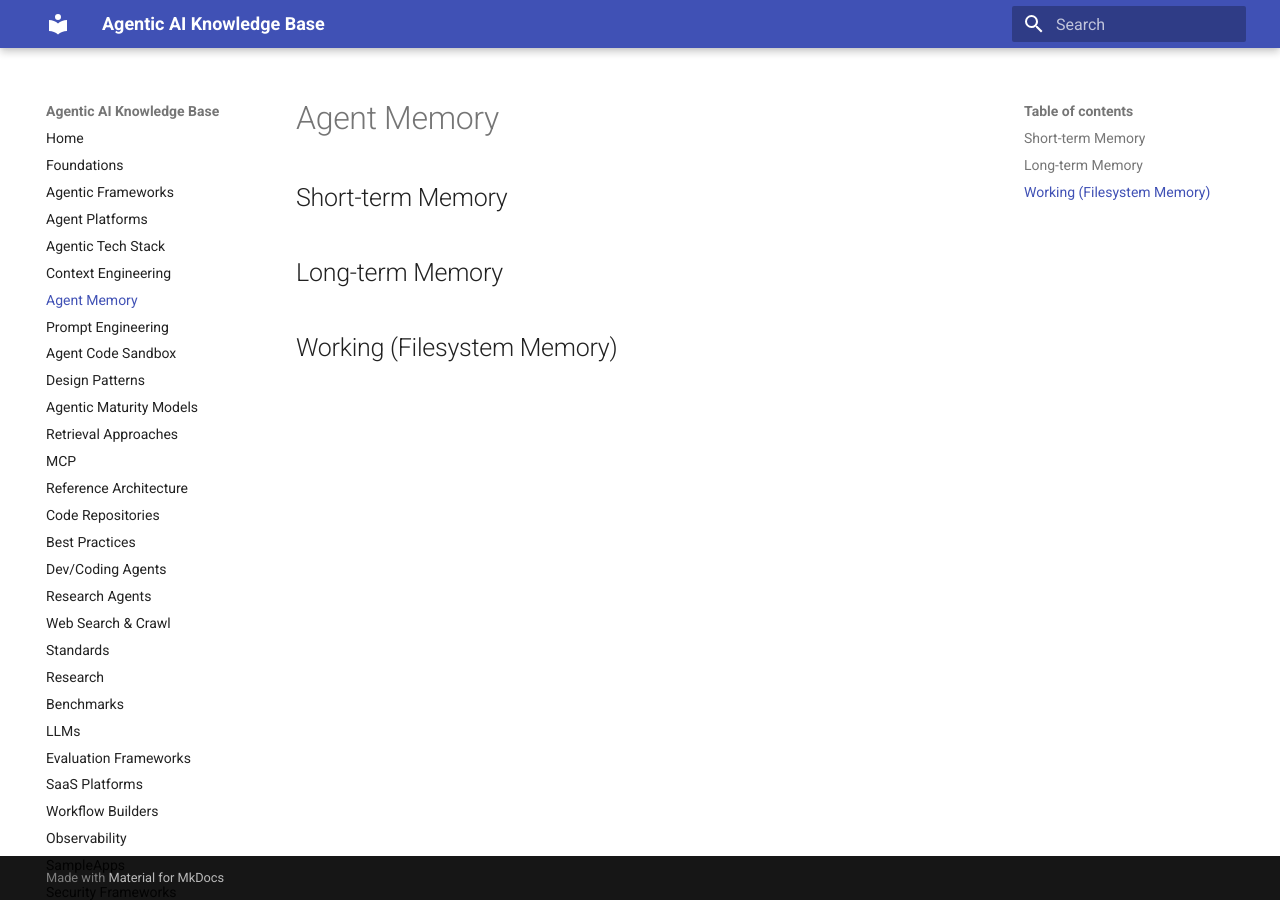
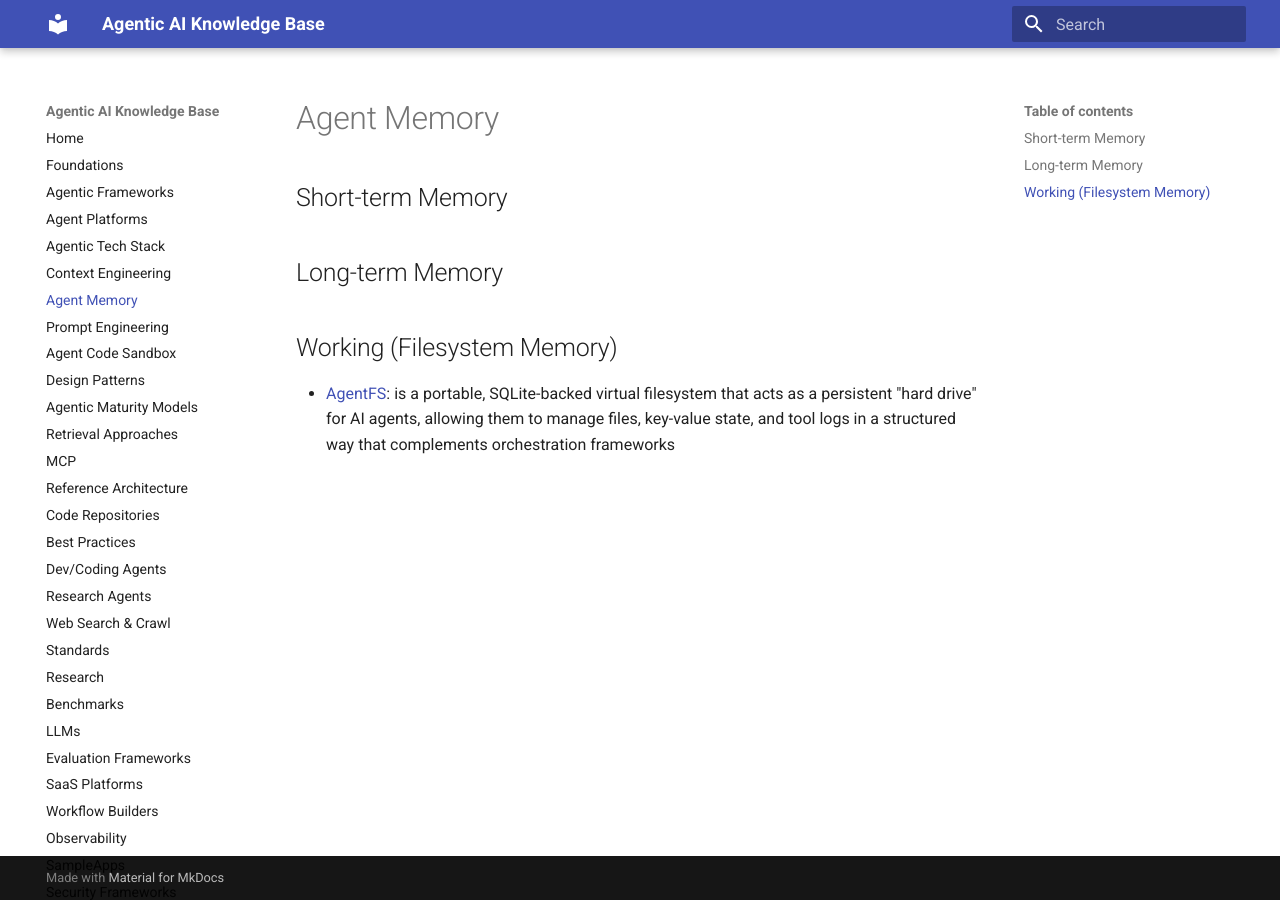
Before and after one commit to ankurkumarz/agentic-ai-knowledge-base, an MkDocs documentation site: the page built from docs/AgentMemory/README.md, in a window 1280 px wide. Built offline with MkDocs 1.6.1 and Material for MkDocs 9.7.7, drawn with Linux system fonts in a browser that asks for light colours.

Commit message:
AgentFS added

```diff
--- a/docs/AgentMemory/README.md
+++ b/docs/AgentMemory/README.md
@@ -4,3 +4,5 @@
 ## Long-term Memory
 
 ## Working (Filesystem Memory)
+
+- [AgentFS](https://github.com/tursodatabase/agentfs): is a portable, SQLite-backed virtual filesystem that acts as a persistent "hard drive" for AI agents, allowing them to manage files, key-value state, and tool logs in a structured way that complements orchestration frameworks
```
